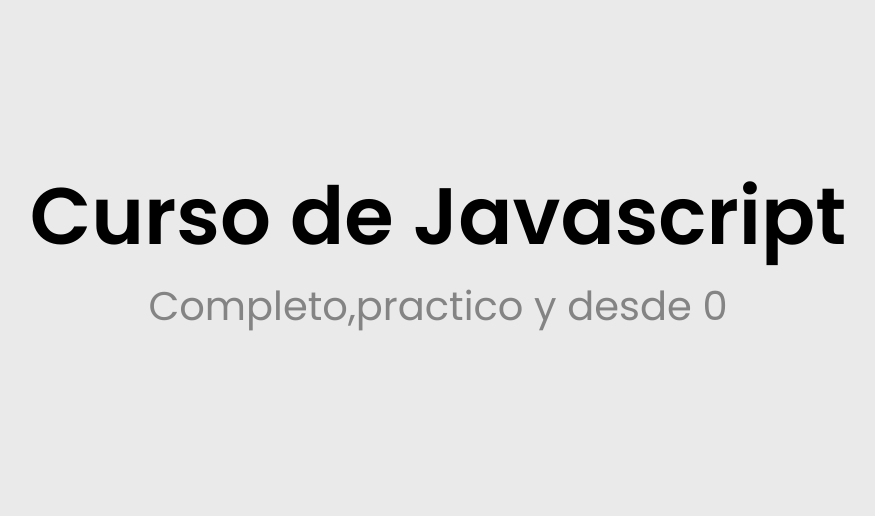
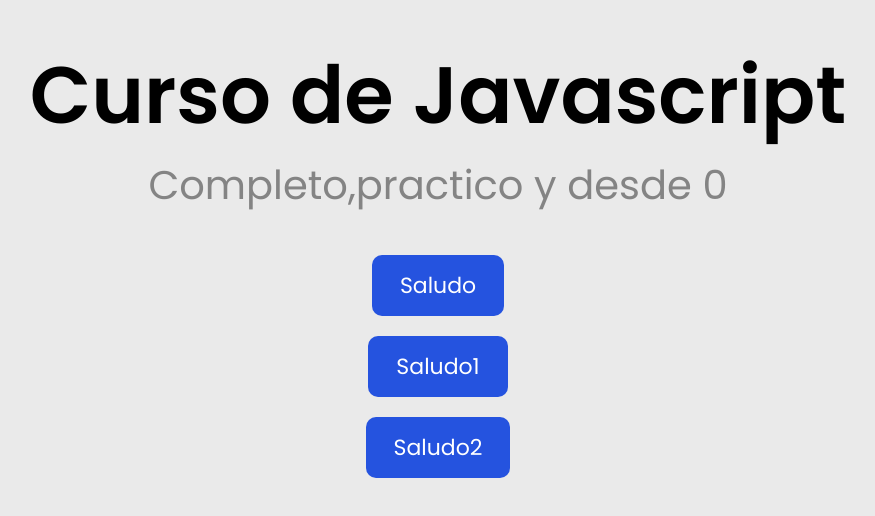
Before and after one commit to wuuanito/CursoJavaScript, a plain HTML site: page Introduccion/index.html in a window 1280 px wide. Shown: the part 134-650 px from the top of the page, without its empty margins (202-1077 px from the left). Drawn offline with Linux system fonts and the light colour scheme.

Commit message:
Funciones

```diff
--- /dev/null
+++ b/Introduccion/funciones.js
@@ -0,0 +1,17 @@
+//FORMA 1
+
+function saludo(){
+    console.log('Saludar');
+}
+
+
+//FORMA 2
+
+const saludo1 = function (){
+    console.log('Saludar Raro');
+
+}
+
+ //FORMA 3
+
+ const saludi3 = ()=> console.log('Lamda');
--- a/Introduccion/index.html
+++ b/Introduccion/index.html
@@ -5,12 +5,17 @@
     <meta name="viewport" content="width=device-width, initial-scale=1.0">
     <title>Curso Javascript</title>
     <link rel="stylesheet" href="estilos.css">
-    <script defer src="operadorTernario.js"></script>
+    <script defer src="funciones.js"></script>
 
 
 </head>
 <body>
     <h1>Curso de Javascript</h1>
     <h2>Completo,practico y desde 0</h2>
+
+<button onclick="saludo()">Saludo</button>
+<button onclick="saludo1()">Saludo1</button>
+<button onclick="saludi3()">Saludo2</button>
+
 </body>
 </html>
```
